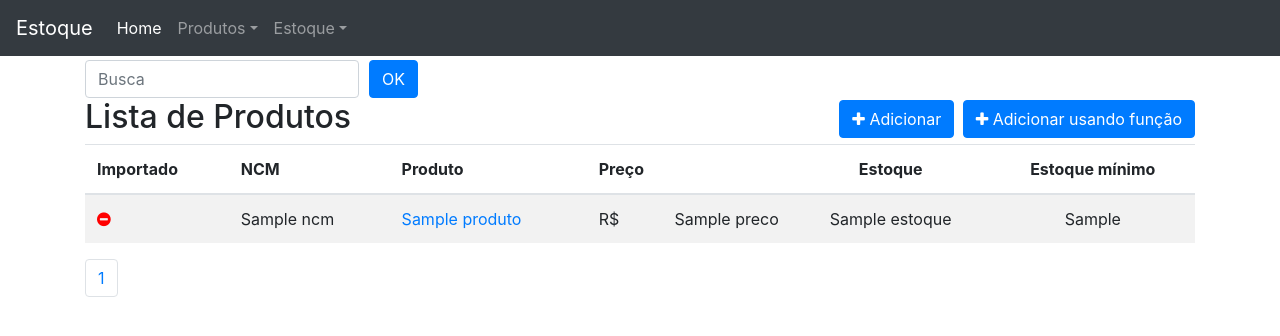
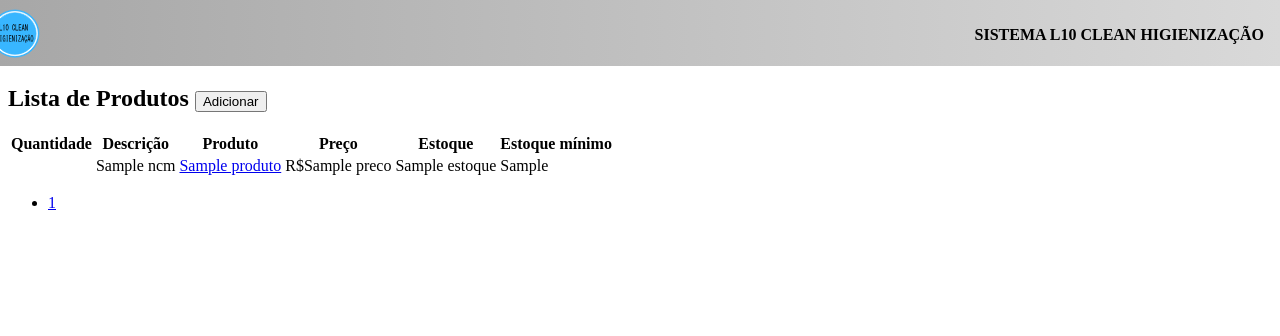
Before and after one commit to Eberty20/PIL10CLEAN, a Django app: template Projeto-Integrador-1-master/estoque/projeto/produto/templates/produto_list.html in a window 1280 px wide. Shown: the top 336 px of the page. Run offline with Django 3.2, Linux system fonts and the light colour scheme; the template is opened without the code that fills it: most values are stand-ins (such as "Sample title", 1, 10 or a date in 2020); some libraries are stand-ins or nearby versions.

Commit message:
Add files via upload

```diff
--- a/Projeto-Integrador-1-master/estoque/projeto/produto/templates/produto_form2.html
+++ b/Projeto-Integrador-1-master/estoque/projeto/produto/templates/produto_form2.html
@@ -1,4 +1,4 @@
-{% extends "base.html" %}
+{% include "includes/nav3.html" %}
 {% load static %}
 {% load widget_tweaks %}
 
--- a/Projeto-Integrador-1-master/estoque/projeto/produto/templates/produto_list.html
+++ b/Projeto-Integrador-1-master/estoque/projeto/produto/templates/produto_list.html
@@ -1,4 +1,4 @@
-{% extends "base.html" %}
+{% include "includes/nav3.html" %}
 
 {% block content %}
 
@@ -11,25 +11,28 @@
   {% endfor %}
 
   <div class="row">
-    <div class="col-sm-6">
+    <div class="">
       <form action="." method="GET" class="form-inline">
         <input type="text" id="search" name="search" class="form-control" placeholder="Busca">
-        <input type="submit" class="btn btn-primary" style="margin-left: 10px;" value="OK">
+        <input type="submit" id="search2" class="btn btn-primary" style="margin-left: 10px;" value="OK">
       </form>
     </div>
   </div>
+  <div id=conest>
+  <div class="ensa">
+    <a  href="{% url 'estoque:estoque_entrada_list' %}">Entrada</a>
+  </div>
+    <div class="ensa">
+    <a  href="{% url 'estoque:estoque_saida_list' %}">Saída</a>
+  </div>
+</div>
 
-  <div class="page-header">
+  <div id="page-header">
     <h2>Lista de Produtos
       <span class="pull-right">
         <a href="{% url 'produto:produto_add' %}">
-          <button type="button" class="btn btn-primary">
+          <button id="button"  type="button" class="btn btn-primary">
             <span class="fa fa-plus"></span> Adicionar
-          </button>
-        </a>
-        <a href="{% url 'produto:produto_add2' %}">
-          <button type="button" class="btn btn-primary">
-            <span class="fa fa-plus"></span> Adicionar usando função
           </button>
         </a>
       </span>
@@ -40,8 +43,8 @@
       <table class="table table-striped">
         <thead>
           <tr>
-            <th>Importado</th>
-            <th>NCM</th>
+            <th>Quantidade</th>
+            <th>Descrição</th>
             <th>Produto</th>
             <th>Preço</th>
             <th class="text-center">Estoque</th>
@@ -62,7 +65,7 @@
               <td>
                 <a href="{{ object.get_absolute_url }}">{{ object.produto }}</a>
               </td>
-              <td>R$ <span class="pull-right">{{ object.preco }}</span></td>
+              <td>R$<span >{{ object.preco }}</span></td>
               <td class="text-center">{{ object.estoque }}</td>
               <td class="text-center">{{ object.estoque_minimo }}</td>
             </tr>
@@ -75,13 +78,42 @@
 
   </div>
 
-  {% include "includes/pagination.html" %}
+
+<div class="row text-center">
+  <div class="col-lg-12">
+    <ul id="pagen"class="pagination">
+      {% if page_obj.has_previous %}
+        <li class="page-item"><a class="page-link" href="?page={{ page_obj.previous_page_number }}{% if request.GET.q %}&q={{ request.GET.q }}{% endif %}">&laquo;</a></li>
+      {% endif %}
+
+      {% for pg in page_obj.paginator.page_range %}
+        <!-- Sempre mostra as 3 primeiras e 3 últimas páginas -->
+        {% if pg == 1 or pg == 2 or pg == 3 or pg == page_obj.paginator.num_pages or pg == page_obj.paginator.num_pages|add:'-1' or pg == page_obj.paginator.num_pages|add:'-2' %}
+          <li class="page-item"><a class="page-link" href="?page={{ pg }}{% if request.GET.q %}&q={{ request.GET.q }}{% endif %}">{{ pg }}</a></li>
+        {% else %}
+          {% if page_obj.number == pg %}
+            <li class="page-item active"><a class="page-link" href="?page={{ pg }}">{{ pg }}</a></li>
+          {% elif pg > page_obj.number|add:'-4' and pg < page_obj.number|add:'4' %}
+            <!-- Mostra 3 páginas antes e 3 páginas depois da atual -->
+            <li class="page-item"><a class="page-link" href="?page={{ pg }}{% if request.GET.q %}&q={{ request.GET.q }}{% endif %}">{{ pg }}</a></li>
+          {% elif pg == page_obj.number|add:'-4' or pg == page_obj.number|add:'4' %}
+            <li class="page-item"><a class="page-link" href="">...</a></li>
+          {% endif %}
+        {% endif %}
+      {% endfor %}
+
+      {% if page_obj.has_next %}
+        <li class="page-item"><a class="page-link" href="?page={{ page_obj.next_page_number }}&q={{ request.GET.q }}">&raquo;</a></li>
+      {% endif %}
+    </ul>
+  </div>
+</div>
 
 {% endblock content %}
 
 {% block js %}
 
-  <script>
+  <script id="page-header">
     // Close alert after 2 seconds
     window.setTimeout(function() {
       $('.alert').fadeTo(500, 0).slideUp(500, function() {
```
Also changed, not shown: Projeto-Integrador-1-master/estoque/projeto/produto/templates/produto_detail.html (+34 -36 lines), Projeto-Integrador-1-master/estoque/projeto/produto/templates/produto_form.html (+10 -1 lines).
